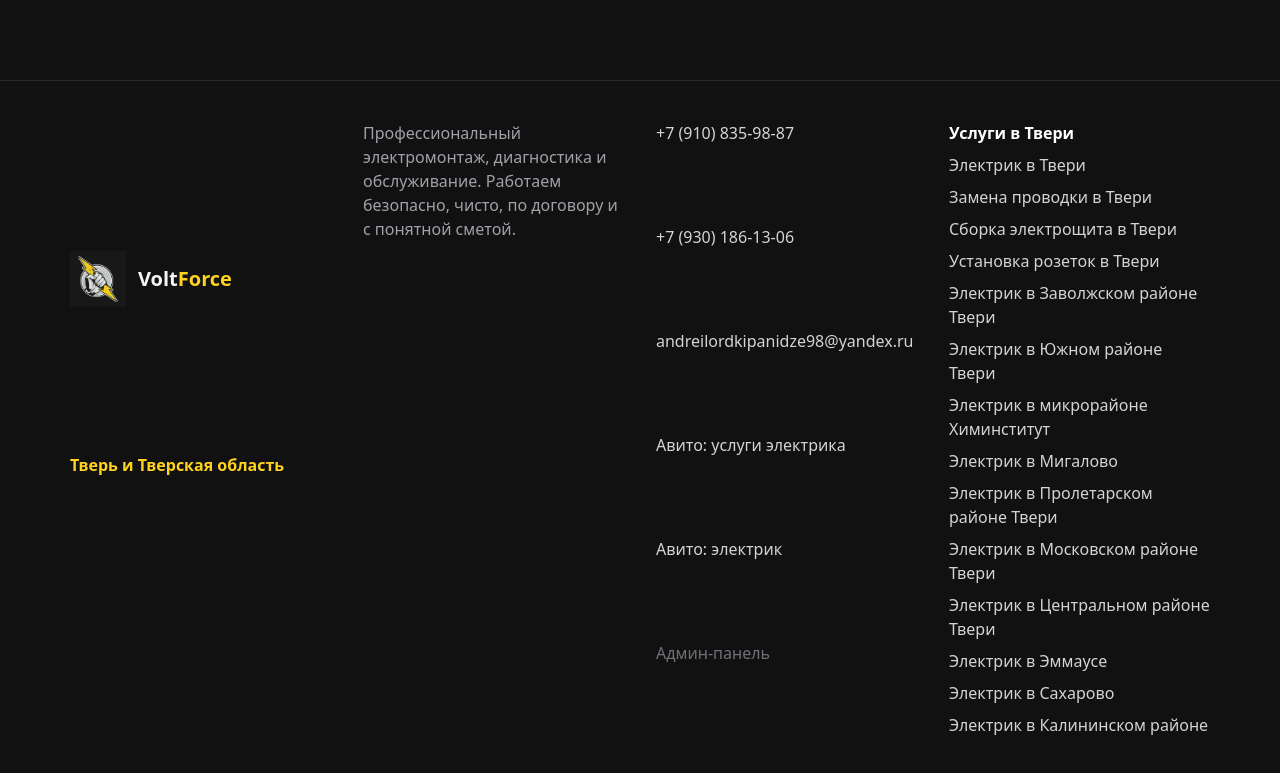
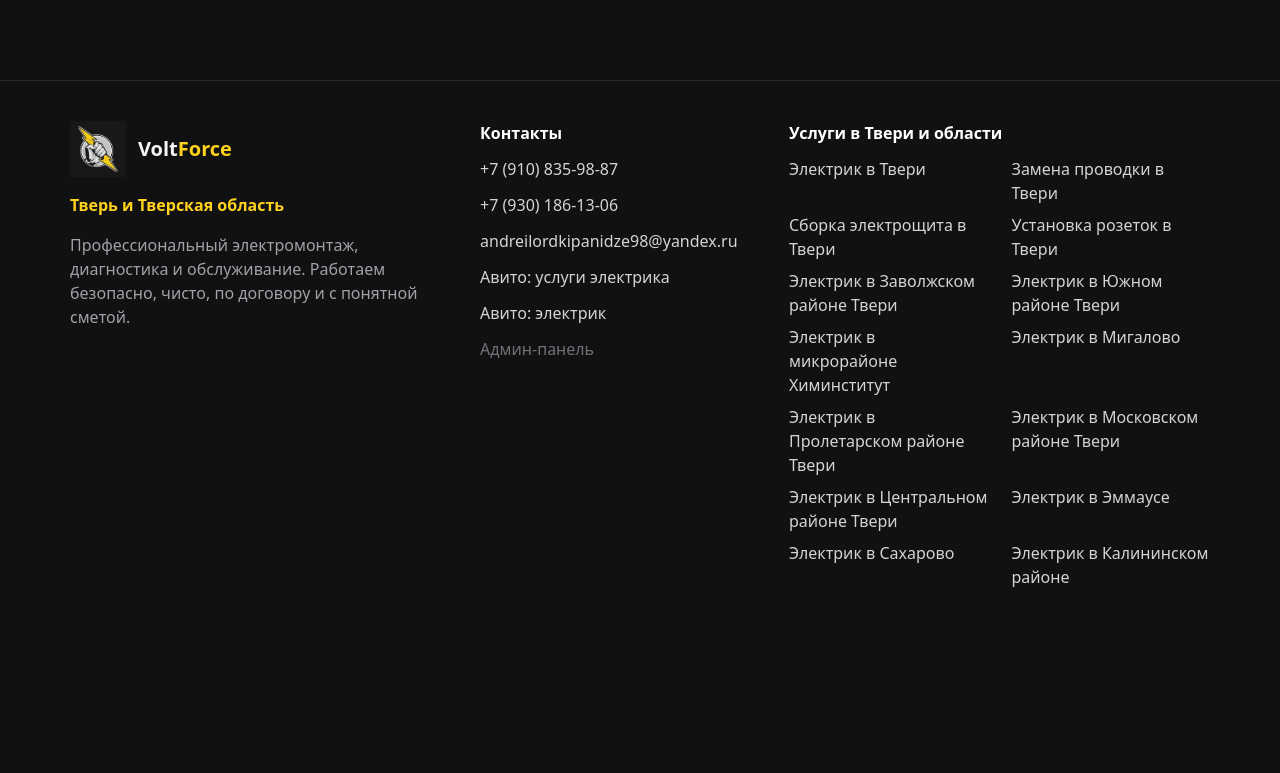
Before and after one commit to errxr3/electric-company-site-fixed, a Next.js app: page / in a window 1280 px wide. Shown: the part 5877-6650 px from the top of the page. After the commit the page ends 6506 px from the top, so only its background shows below. Built offline with nearby package versions, Linux system fonts and the light colour scheme; no server answers; the database is empty.

Commit message:
Improve desktop footer layout

```diff
--- a/components/Footer.tsx
+++ b/components/Footer.tsx
@@ -19,8 +19,8 @@ export async function Footer() {
 
   return (
     <footer className="mt-20 border-t border-white/10 py-10">
-      <div className="container grid gap-8 md:grid-cols-4">
-        <div className="grid gap-4">
+      <div className="container grid gap-8 lg:grid-cols-[1.15fr_0.95fr_1.35fr] lg:items-start">
+        <div className="grid gap-4 lg:max-w-sm">
           <div className="flex items-center gap-3">
             <Image src="/logo.webp" alt="Логотип" width={56} height={56} />
             <b className="text-xl">
@@ -28,30 +28,33 @@ export async function Footer() {
             </b>
           </div>
           <p className="font-bold text-power">Тверь и Тверская область</p>
+          <p className="text-zinc-400">
+            Профессиональный электромонтаж, диагностика и обслуживание. Работаем безопасно, чисто, по договору и с понятной сметой.
+          </p>
         </div>
-        <p className="text-zinc-400">
-          Профессиональный электромонтаж, диагностика и обслуживание. Работаем безопасно, чисто, по договору и с понятной сметой.
-        </p>
-        <div className="grid gap-2 text-zinc-300">
-          <Link href={phoneHref(settings.phonePrimary)}>{settings.phonePrimary}</Link>
-          <Link href={phoneHref(settings.phoneSecondary)}>{settings.phoneSecondary}</Link>
-          <Link href={`mailto:${settings.email}`}>{settings.email}</Link>
+        <div className="grid gap-3 text-zinc-300 lg:justify-self-center">
+          <b className="text-white">Контакты</b>
+          <Link className="w-fit hover:text-power" href={phoneHref(settings.phonePrimary)}>{settings.phonePrimary}</Link>
+          <Link className="w-fit hover:text-power" href={phoneHref(settings.phoneSecondary)}>{settings.phoneSecondary}</Link>
+          <Link className="w-fit break-all hover:text-power" href={`mailto:${settings.email}`}>{settings.email}</Link>
           {avitoLinks.map((link) => (
-            <a href={link.href} key={link.href} rel="noreferrer" target="_blank">
+            <a className="w-fit hover:text-power" href={link.href} key={link.href} rel="noreferrer" target="_blank">
               {link.title}
             </a>
           ))}
-          <Link href="/admin/login" className="text-zinc-500">
+          <Link href="/admin/login" className="w-fit text-zinc-500 hover:text-zinc-300">
             Админ-панель
           </Link>
         </div>
-        <div className="grid gap-2 text-zinc-300">
-          <b className="text-white">Услуги в Твери</b>
+        <div className="grid gap-3 text-zinc-300">
+          <b className="text-white">Услуги в Твери и области</b>
+          <div className="grid gap-x-6 gap-y-2 sm:grid-cols-2">
           {seoLandingLinks.map((link) => (
-            <Link href={link.href} key={link.href}>
+            <Link className="hover:text-power" href={link.href} key={link.href}>
               {link.title}
             </Link>
           ))}
+          </div>
         </div>
       </div>
     </footer>
```
